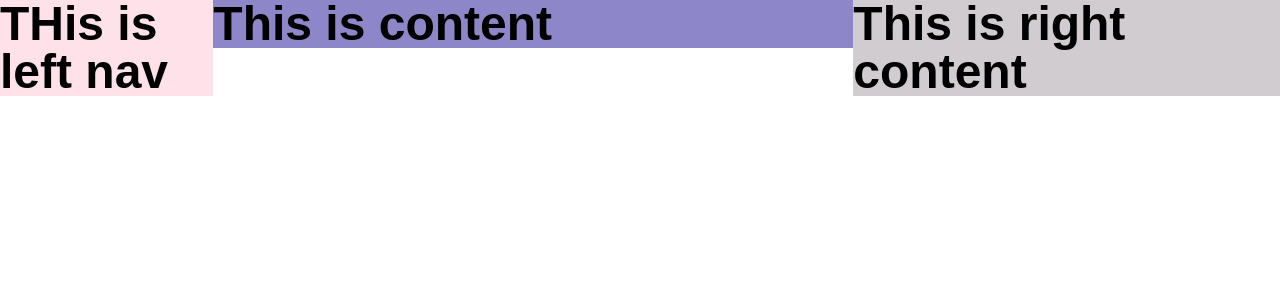
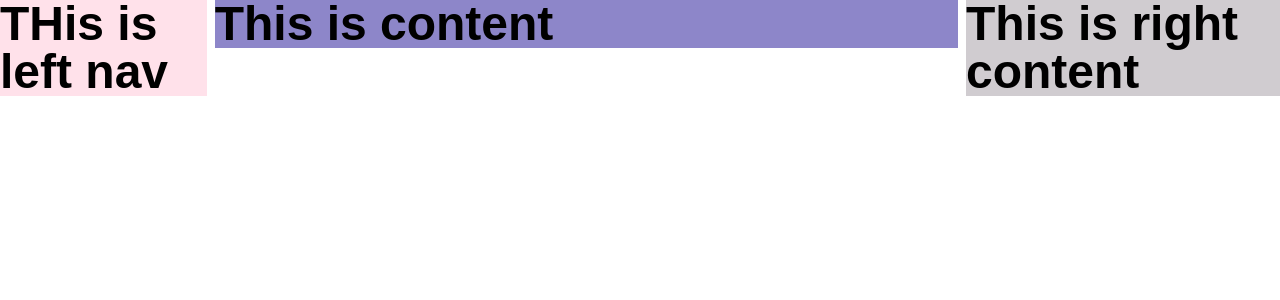
Before and after one commit to mehedisarkar2k/dev-zone, a React (Create React App) app: page / in a window 1280 px wide. Shown: the top 300 px of the page. Built offline with nearby package versions, Linux system fonts and the light colour scheme.

Commit message:
update the layout

```diff
--- a/src/Pages/Home/Home.js
+++ b/src/Pages/Home/Home.js
@@ -6,14 +6,14 @@ import RightNav from './RightNav/RightNav';
 const Home = () => (
     <div>
         <div className="">
-            <div className="md:grid grid-cols-12">
+            <div className="md:grid grid-cols-12 md:gap-2">
                 <div className="md:col-span-2">
                     <LeftNav />
                 </div>
-                <div className="md:col-span-6">
+                <div className="md:col-span-7">
                     <Content />
                 </div>
-                <div className="md:col-span-4">
+                <div className="md:col-span-3">
                     <RightNav />
                 </div>
             </div>
```
